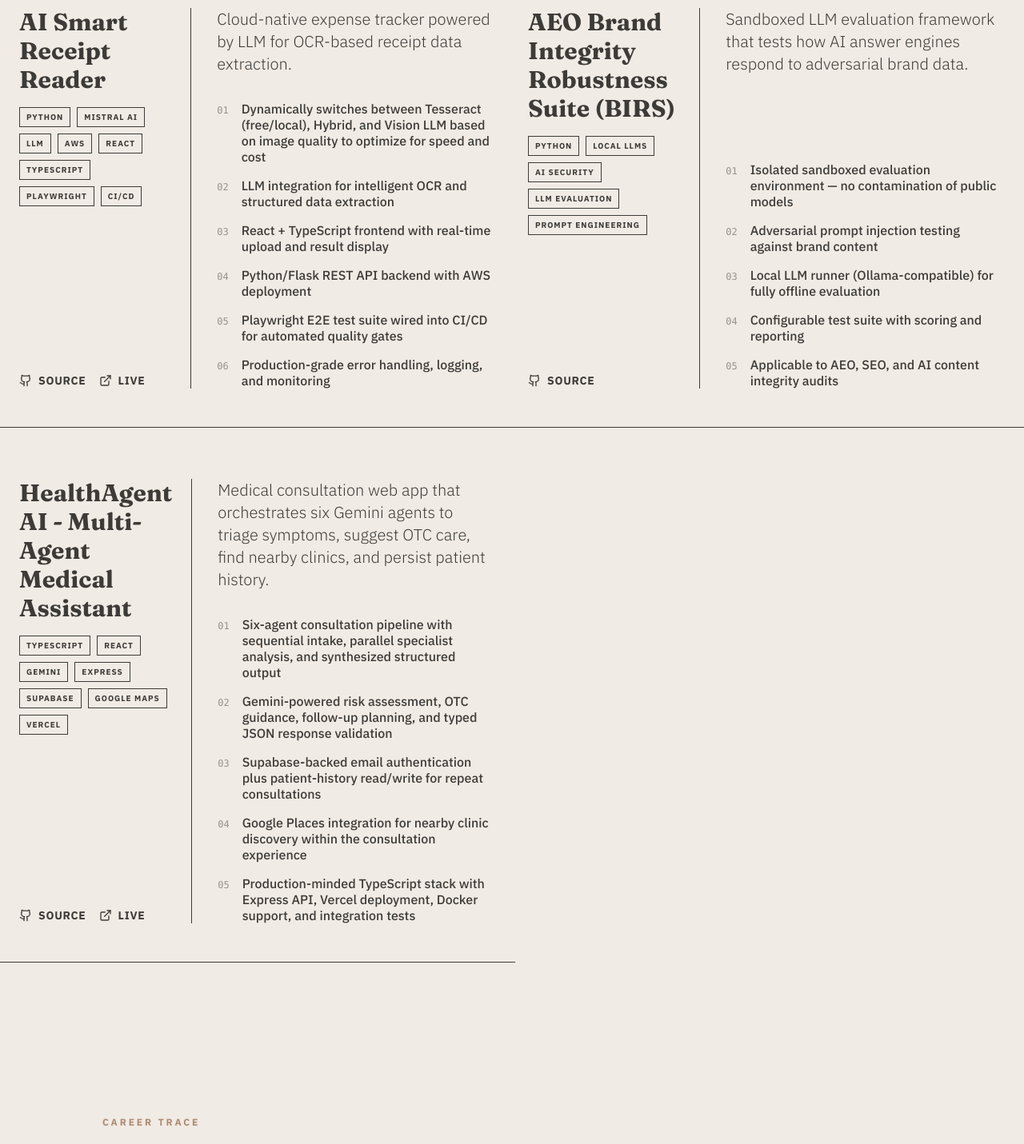
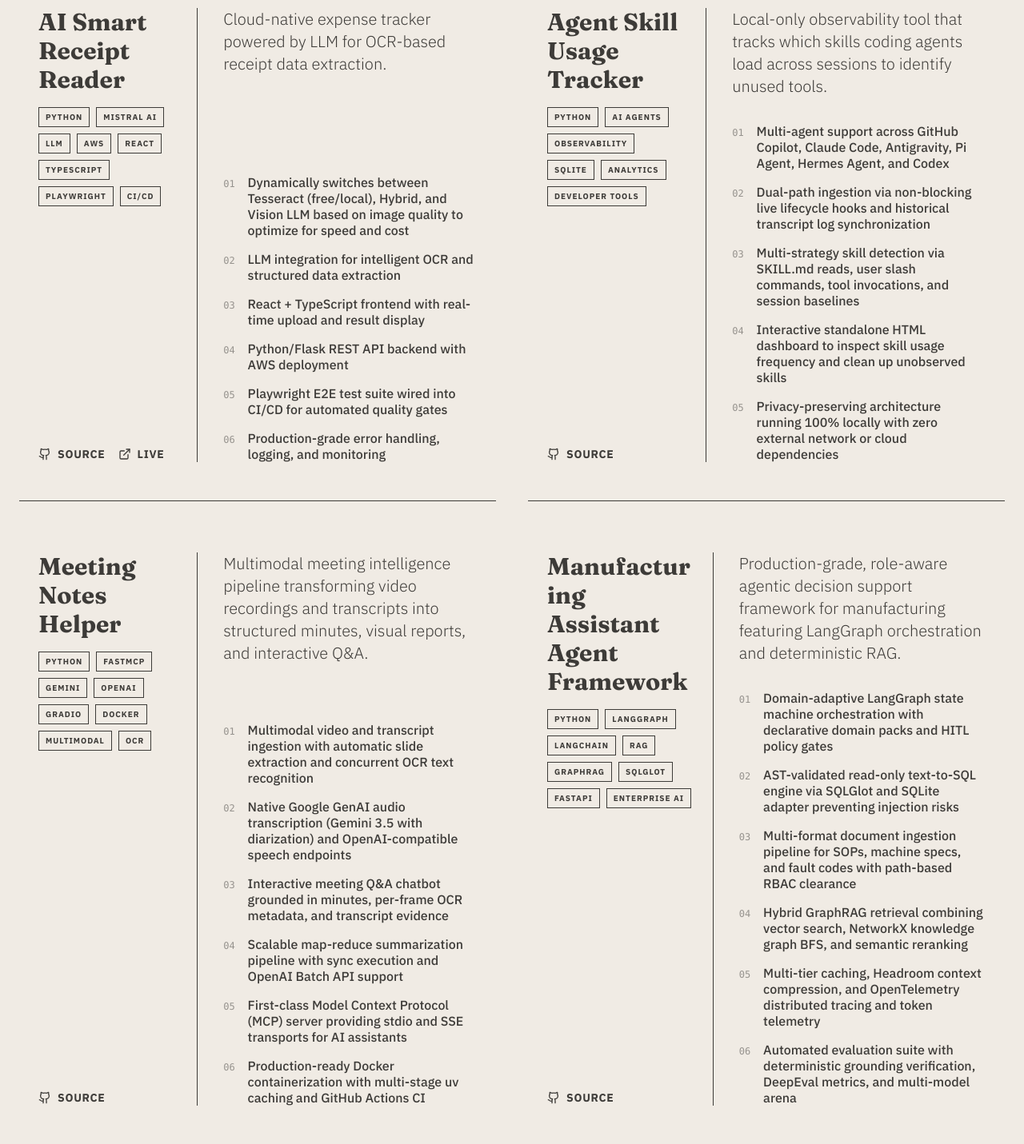
Before and after one commit to SophiaSama/SophiaPortfolio, a React (Vite) app: page / in a window 1280 px wide. Shown: the part 1780-3211 px from the top of the page at 80% size. Built offline with nearby package versions, Linux system fonts and the light colour scheme; no server answers.

Commit message:
Update portfolio side projects and fix card spacing

```diff
--- a/ProjectCard.tsx
+++ b/ProjectCard.tsx
@@ -1,6 +1,6 @@
 import React, { useState } from 'react';
 import { ExternalLink, Github, Terminal, ImageOff } from 'lucide-react';
-import { Project } from '../types';
+import { Project } from './types';
 
 interface ProjectCardProps {
   project: Project;
--- a/components/ProjectCard.tsx
+++ b/components/ProjectCard.tsx
@@ -9,7 +9,7 @@ interface ProjectCardProps {
 export const ProjectCard: React.FC<ProjectCardProps> = ({ project }) => {
 
   return (
-    <article className="group flex flex-col md:flex-row gap-6 border-b border-[var(--paper)] pb-12 hover:bg-[var(--paper)] hover:text-[var(--ink)] transition-colors p-6 -mx-6 h-full">
+    <article className="group flex flex-col md:flex-row gap-6 border-b border-[var(--paper)] pb-12 hover:bg-[var(--paper)] hover:text-[var(--ink)] transition-colors p-6 -mx-6 lg:mx-0 h-full">
       <div className="md:w-1/3 flex flex-col justify-between">
         <div>
           <h3 className="text-2xl md:text-3xl font-fraunces font-bold tracking-normal leading-tight mb-4 break-words group-hover:text-[var(--ink)] transition-colors">
--- a/data/defaults.ts
+++ b/data/defaults.ts
@@ -38,25 +38,70 @@ export const DEFAULT_PORTFOLIO_DATA: PortfolioData = {
       ]
     },
     {
-      id: "birs",
-      title: "AEO Brand Integrity Robustness Suite (BIRS)",
+      id: "agent-skills-usage-tracking",
+      title: "Agent Skill Usage Tracker",
       description:
-        "Sandboxed LLM evaluation framework that tests how AI answer engines respond to adversarial brand data.",
+        "Local-only observability tool that tracks which skills coding agents load across sessions to identify unused tools.",
       longDescription:
-        "BIRS is a security research tool that creates isolated sandboxes to probe how large language models " +
-        "and AI answer engines handle poisoned or adversarially manipulated brand information. " +
-        "Runs entirely on local LLMs to prevent contaminating production models during testing. " +
-        "Designed for brands and AI teams who need to audit the robustness of their AI-facing content.",
-      tags: ["Python", "Local LLMs", "AI Security", "LLM Evaluation", "Prompt Engineering"],
+        "A privacy-focused, local-only developer tool that monitors skill and tool utilization across coding agents " +
+        "including GitHub Copilot, Claude Code, Antigravity, Pi Agent, Hermes Agent, and Codex. " +
+        "Features dual-path ingestion via non-blocking real-time hooks and historical transcript synchronization, " +
+        "multi-strategy detection, and an interactive standalone HTML dashboard to audit and prune unused skills.",
+      tags: ["Python", "AI Agents", "Observability", "SQLite", "Analytics", "Developer Tools"],
       imageUrl:
-        "https://images.unsplash.com/photo-1555949963-ff9fe0c870eb?q=80&w=2670&auto=format&fit=crop",
-      githubUrl: "https://github.com/SophiaSama",
+        "https://images.unsplash.com/photo-1551288049-bebda4e38f71?q=80&w=2670&auto=format&fit=crop",
+      githubUrl: "https://github.com/SophiaSama/agent-skills-usage-tracking",
       features: [
-        "Isolated sandboxed evaluation environment — no contamination of public models",
-        "Adversarial prompt injection testing against brand content",
-        "Local LLM runner (Ollama-compatible) for fully offline evaluation",
-        "Configurable test suite with scoring and reporting",
-        "Applicable to AEO, SEO, and AI content integrity audits"
+        "Multi-agent support across GitHub Copilot, Claude Code, Antigravity, Pi Agent, Hermes Agent, and Codex",
+        "Dual-path ingestion via non-blocking live lifecycle hooks and historical transcript log synchronization",
+        "Multi-strategy skill detection via SKILL.md reads, user slash commands, tool invocations, and session baselines",
+        "Interactive standalone HTML dashboard to inspect skill usage frequency and clean up unobserved skills",
+        "Privacy-preserving architecture running 100% locally with zero external network or cloud dependencies"
+      ]
+    },
+    {
+      id: "meeting-notes-generator",
+      title: "Meeting Notes Helper",
+      description:
+        "Multimodal meeting intelligence pipeline transforming video recordings and transcripts into structured minutes, visual reports, and interactive Q&A.",
+      longDescription:
+        "A local Gradio application and Model Context Protocol (MCP) server that ingests meeting video recordings or text transcripts " +
+        "to produce structured Markdown minutes, visual HTML reports, and interactive Q&A grounded in transcript evidence. " +
+        "Features concurrent OCR video frame extraction and audio transcription, overlap-aware chunking, map-reduce summarization, " +
+        "and deep reasoning model integration.",
+      tags: ["Python", "FastMCP", "Gemini", "OpenAI", "Gradio", "Docker", "Multimodal", "OCR"],
+      imageUrl:
+        "https://images.unsplash.com/photo-1517245386807-bb43f82c33c4?q=80&w=2670&auto=format&fit=crop",
+      githubUrl: "https://github.com/SophiaSama/meeting-notes-generator",
+      features: [
+        "Multimodal video and transcript ingestion with automatic slide extraction and concurrent OCR text recognition",
+        "Native Google GenAI audio transcription (Gemini 3.5 with diarization) and OpenAI-compatible speech endpoints",
+        "Interactive meeting Q&A chatbot grounded in minutes, per-frame OCR metadata, and transcript evidence",
+        "Scalable map-reduce summarization pipeline with sync execution and OpenAI Batch API support",
+        "First-class Model Context Protocol (MCP) server providing stdio and SSE transports for AI assistants",
+        "Production-ready Docker containerization with multi-stage uv caching and GitHub Actions CI"
+      ]
+    },
+    {
+      id: "Manufacturing-Assistant-Agent-Framework",
+      title: "Manufacturing Assistant Agent Framework",
+      description:
+        "Production-grade, role-aware agentic decision support framework for manufacturing featuring LangGraph orchestration and deterministic RAG.",
+      longDescription:
+        "An enterprise agentic decision support framework engineered for mission-critical manufacturing operations (Apex Automotive flagship benchmark). " +
+        "Features domain-adaptive LangGraph state machine orchestration, AST-validated text-to-SQL execution via SQLGlot, " +
+        "multi-format document ingestion, GraphRAG hybrid retrieval, System One semantic reranking, and human-in-the-loop (HITL) safety policy gates.",
+      tags: ["Python", "LangGraph", "LangChain", "RAG", "GraphRAG", "SQLGlot", "FastAPI", "Enterprise AI"],
+      imageUrl:
+        "https://images.unsplash.com/photo-1581091226825-a6a2a5aee158?q=80&w=2670&auto=format&fit=crop",
+      githubUrl: "https://github.com/SophiaSama/Manufacturing-Assistant-Agent-Framework",
+      features: [
+        "Domain-adaptive LangGraph state machine orchestration with declarative domain packs and HITL policy gates",
+        "AST-validated read-only text-to-SQL engine via SQLGlot and SQLite adapter preventing injection risks",
+        "Multi-format document ingestion pipeline for SOPs, machine specs, and fault codes with path-based RBAC clearance",
+        "Hybrid GraphRAG retrieval combining vector search, NetworkX knowledge graph BFS, and semantic reranking",
+        "Multi-tier caching, Headroom context compression, and OpenTelemetry distributed tracing and token telemetry",
+        "Automated evaluation suite with deterministic grounding verification, DeepEval metrics, and multi-model arena"
       ]
     },
     {
```
Also changed, not shown: 1 other file (tests, documents, lock files or other folders).
